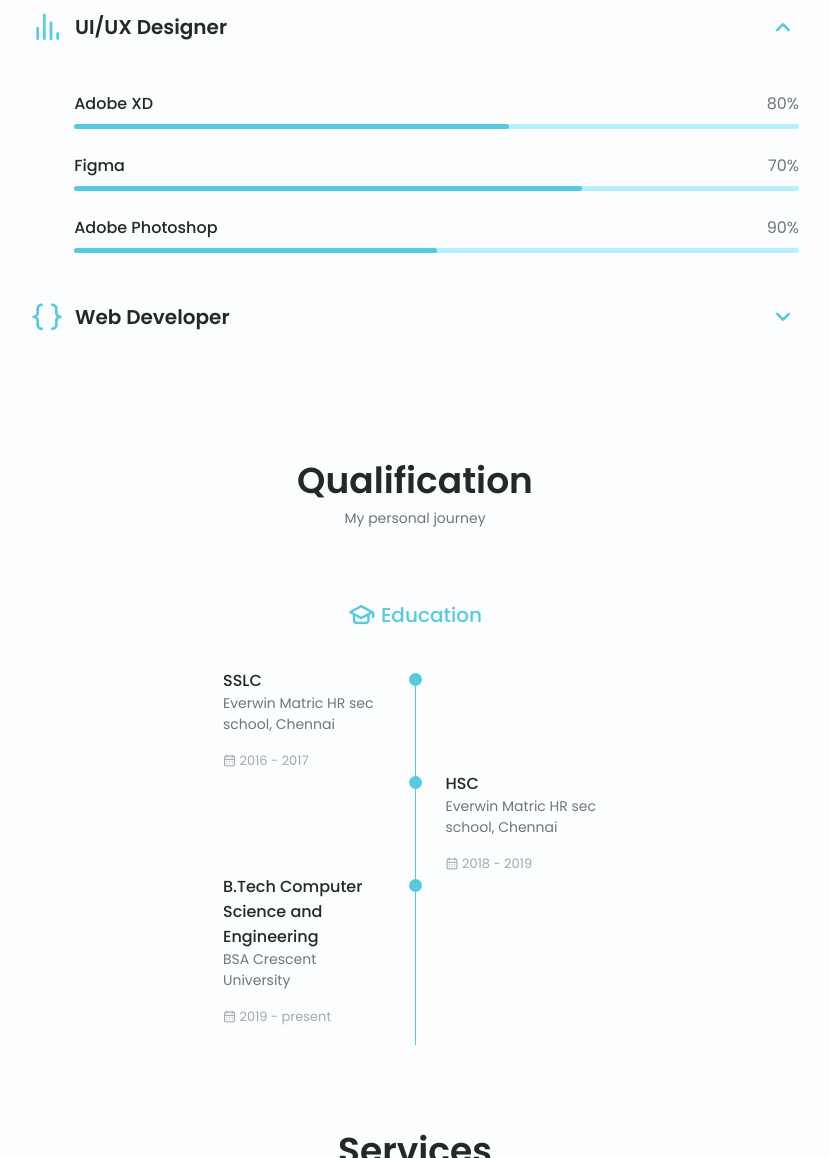
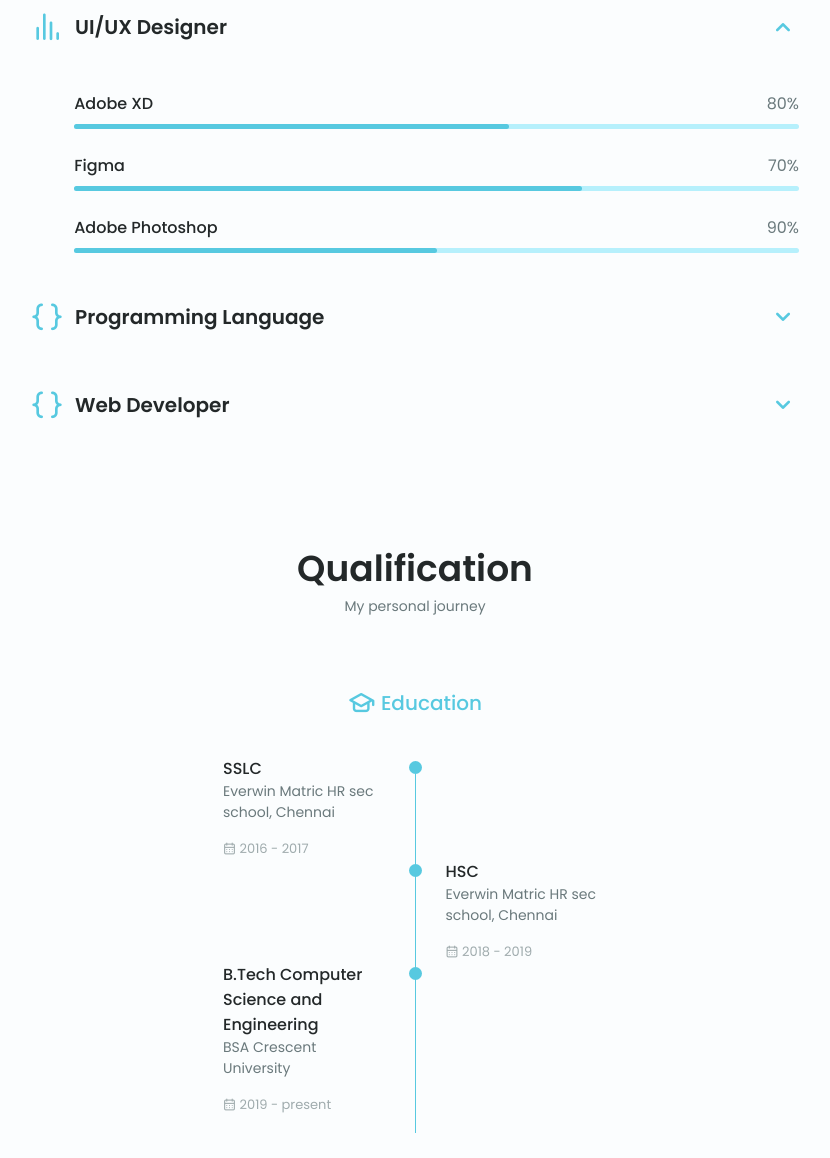
Before and after one commit to AmeerSulthanR/Personal_portfolio, a plain HTML site: page index.html in a window 1280 px wide. Shown: the part 1642-2800 px from the top of the page, without its empty margins (225-1055 px from the left). Drawn offline with nearby package versions, Linux system fonts and the light colour scheme; files whose address does not match are found by name.

Commit message:
Update index.html

```diff
--- a/index.html
+++ b/index.html
@@ -98,7 +98,7 @@
                                     165.547 130.807 187.559 100.226 186.353C69.6454 185.297 41.0228 161.023 21.7403
                                     129.362C2.45775 97.8511 -7.48481 59.1033 6.67581 34.5279C20.9871 10.1032 59.7028
                                     -0.149132 97.9666 0.00163737C136.23 0.303176 174.193 10.857 190.312 36.4879Z"/>
-                                    <image class="home__blob-img" x="" xlink:href="/images/mine.jpg"/>
+                                    <image class="home__blob-img" x="" xlink:href="mine1.jpg"/>
                                 </g>
                             </svg>
                         </div>
@@ -202,7 +202,36 @@
                             </div>
                         </div>
                          <!--==================== SKILLS 2 ====================-->
+                       <div class="skills__content skills__close">
+                            <div class="skills__header">
+                               <i class="uil uil-brackets-curly skills__icon"></i>
+                               <div>
+                                   <h1 class="skills__title">Programming Language</h1>
+                               </div>
 
+                               <i class="uil uil-angle-down skills__arrow"></i>
+                            </div>
+                            <div class="skills__list grid">
+                                <div class="skills__data">
+                                    <div class="skills__titles">
+                                        <h3 class="skills__name">Java</h3>
+                                        <span class="skills__number">90%</span>
+                                    </div>
+                                    <div class="skills__bar">
+                                        <span class="skills__percentage skills__html"></span>
+                                    </div>
+                                </div>
+                               <div class="skills__data">
+                                   <div class="skills__titles">
+                                       <h3 class="skills__name">C++</h3>
+                                       <span class="skills__number">70%</span>
+                                   </div>
+                                   <div class="skills__bar">
+                                       <span class="skills__percentage skills__css"></span>
+                                   </div>
+                               </div>
+                           </div>
+                       </div>
                         <!--==================== SKILLS 3 ====================-->
                         <div class="skills__content skills__close">
                             <div class="skills__header">
@@ -327,7 +356,7 @@
         <div class="services__content">
             <div>
                 <i class="uil uil-analytics skills__icon"></i>
-                <h3 class="services__title">UI/UX Design<br></h3>
+                <h3 class="services__title">UI/UX Designer<br></h3>
             </div>
             <span class="button button--flex button--small button--link services__button">
                 View more
```
